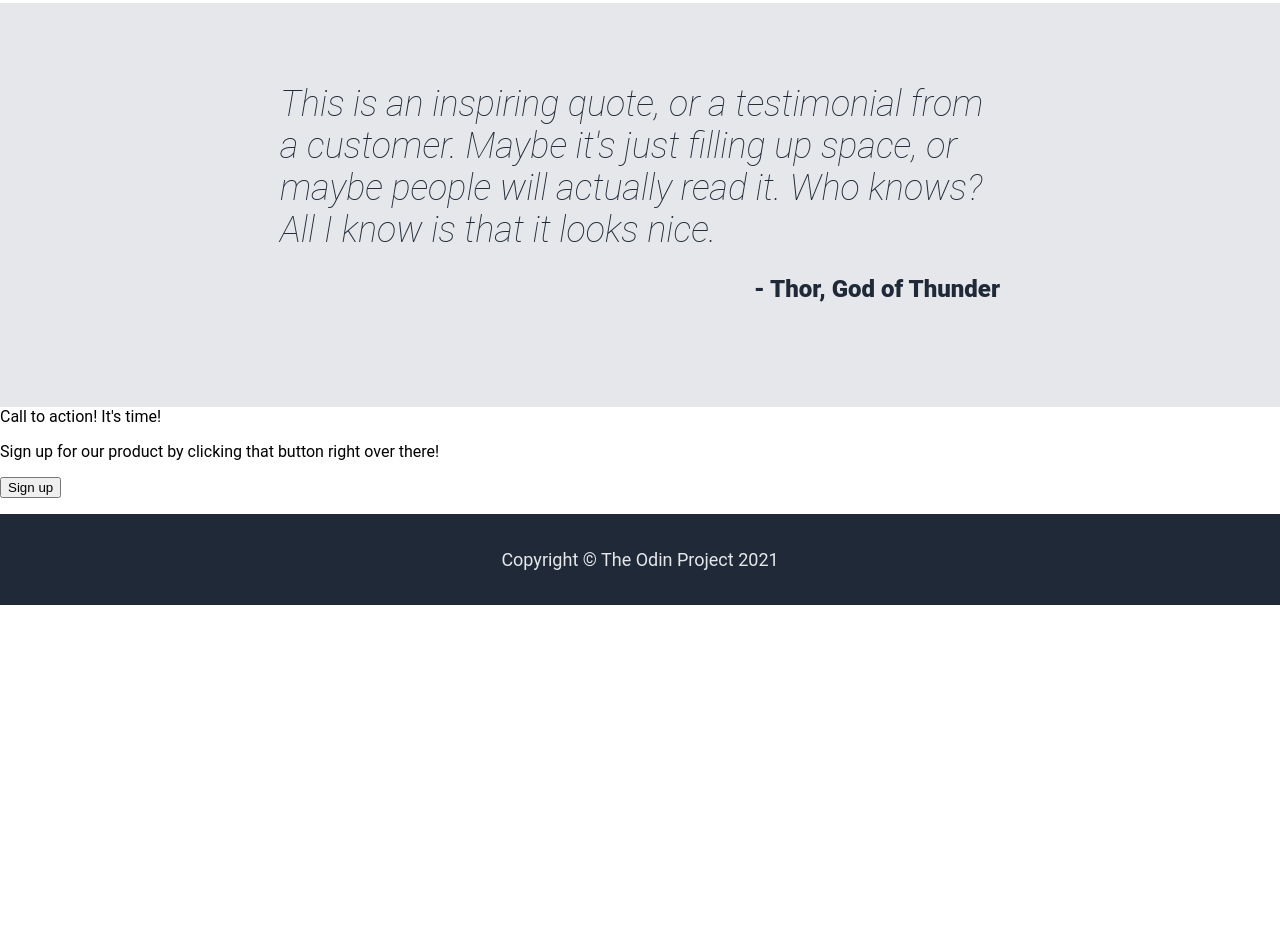
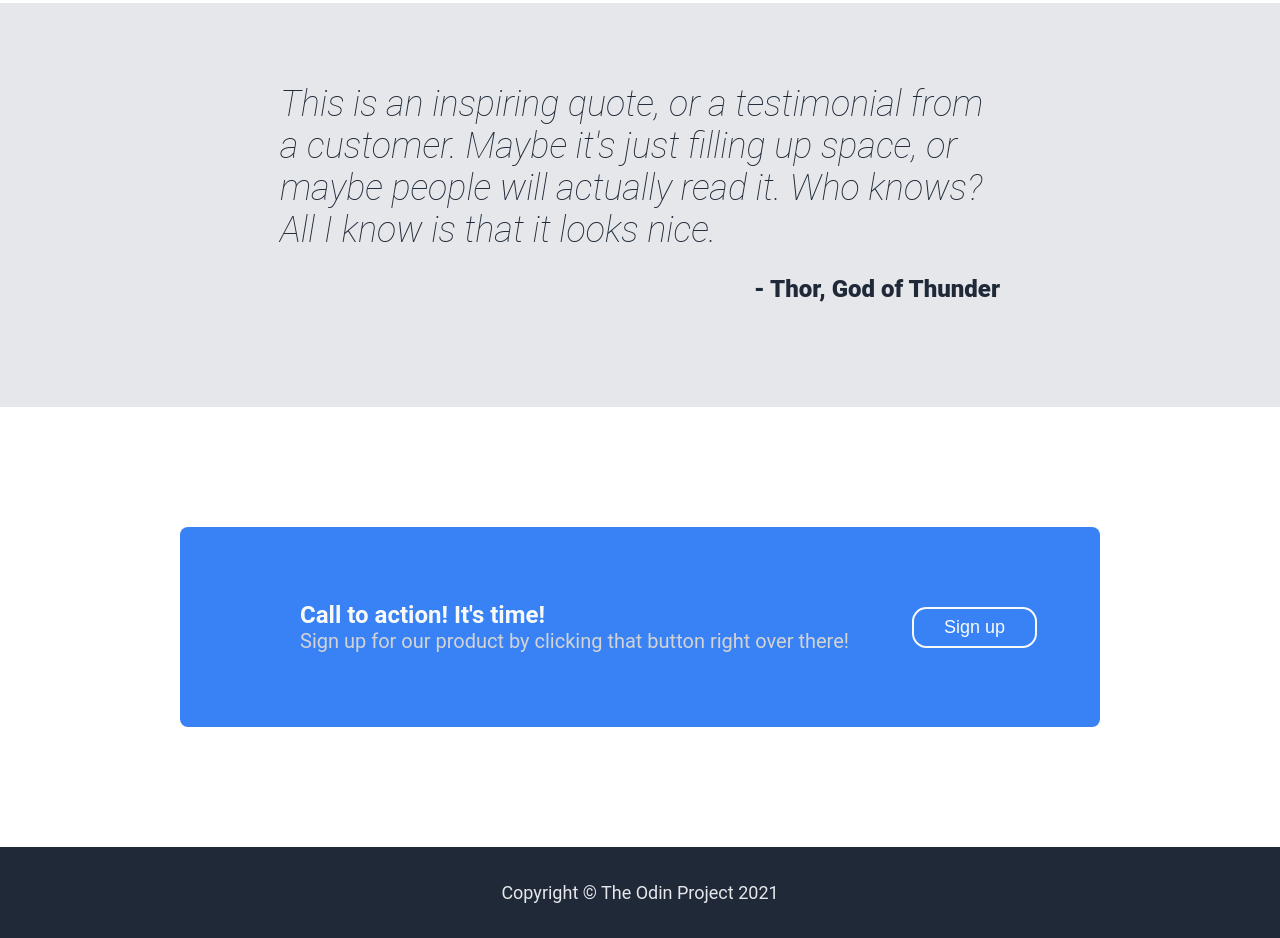
Before and after one commit to 0x-Armin/odin-landing-page, a plain HTML site: page index.html in a window 1280 px wide. Shown: the part 935-1873 px from the top of the page. Before the commit the page ends 1540 px from the top, so only its background shows below. Drawn offline with Linux system fonts and the light colour scheme.

Commit message:
Implement call-to-action section

```diff
--- a/index.html
+++ b/index.html
@@ -58,9 +58,13 @@
     <p>- Thor, God of Thunder</p>
   </div>
 
-  <div class="call-to-action">Call to action! It's time!
-    <p>Sign up for our product by clicking that button right over there!</p>
-    <button>Sign up</button>
+  <div class="call-to-action">
+    <div class="cta-left-side">Call to action! It's time!
+      <p>Sign up for our product by clicking that button right over there!</p>
+    </div>
+    <div class="cta-right-side">
+      <button>Sign up</button>
+    </div>
     </p>
   </div>
 
--- a/styles.css
+++ b/styles.css
@@ -148,6 +148,59 @@ body {
   margin-left: auto;
 }
 
+.call-to-action {
+  background-color: #3882f6;
+  margin: 120px 180px;
+  height: 200px;
+
+  border-radius: 0.5em;
+
+  display: flex;
+  justify-content: center;
+}
+
+.cta-left-side {
+  color: #f9faf8;
+  font-size: 24px;
+  font-weight: 600;
+
+  padding-left: 120px;
+  margin-right: auto;
+
+  display: flex;
+  flex-direction: column;
+  justify-content: center;
+}
+
+.cta-left-side p {
+  margin: 0;
+
+  font-size: 20px;
+  font-weight: normal;
+  color: #d3d3d3;
+}
+
+.cta-right-side {
+  flex-grow: 1;
+
+  display: flex;
+  justify-content: center;
+  align-items: center;
+}
+
+.cta-right-side button {
+  font-size: 18px;
+  color: #f9faf8;
+  padding: 8px 30px;
+
+  background-color: #3882f6;
+
+  border-style: solid;
+  border-color: #f9faf8;
+  border-width: 2px;
+  border-radius: 0.8em;
+}
+
 .footer {
   margin-top: auto;
   display: flex;
```
